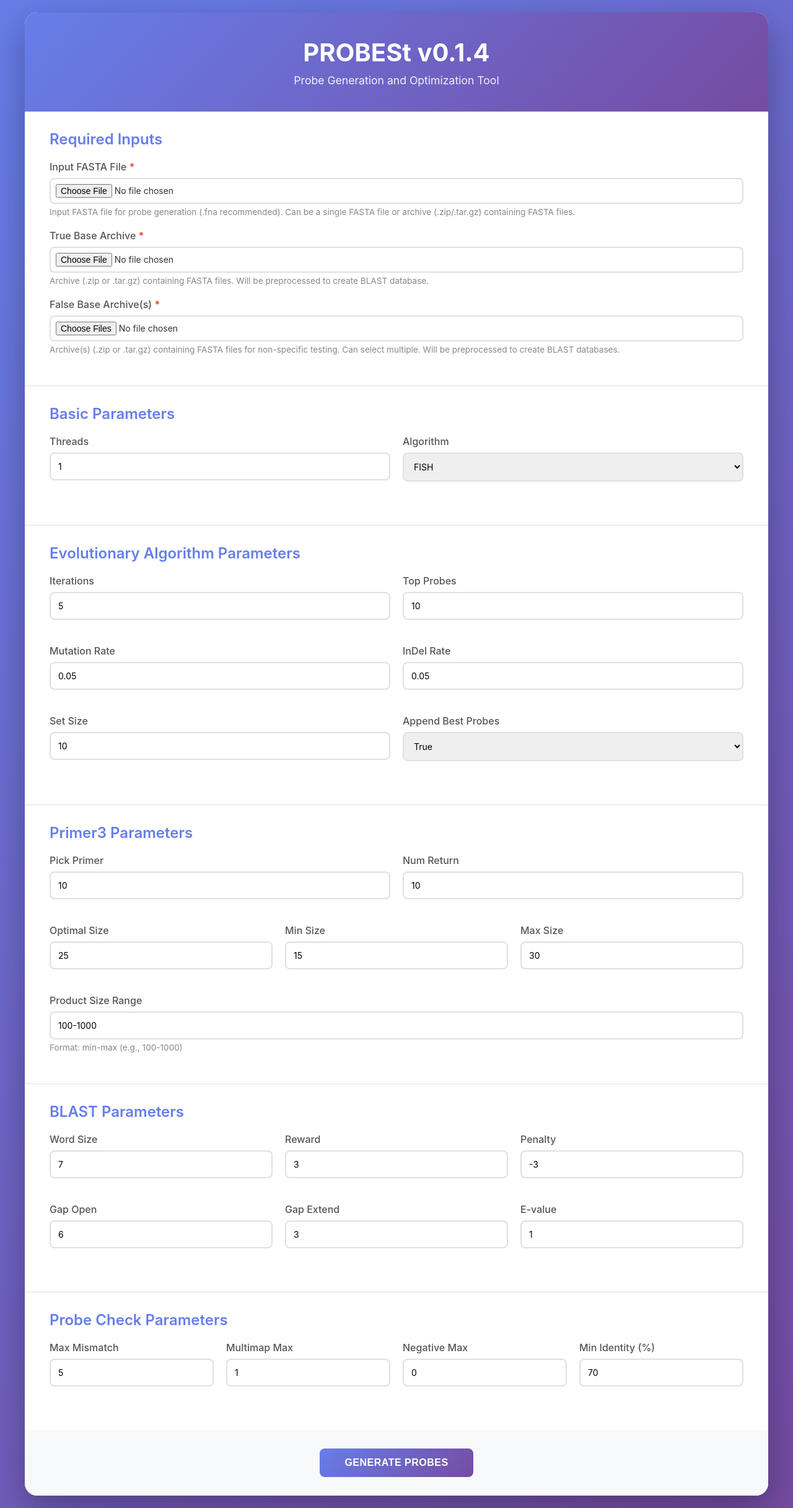
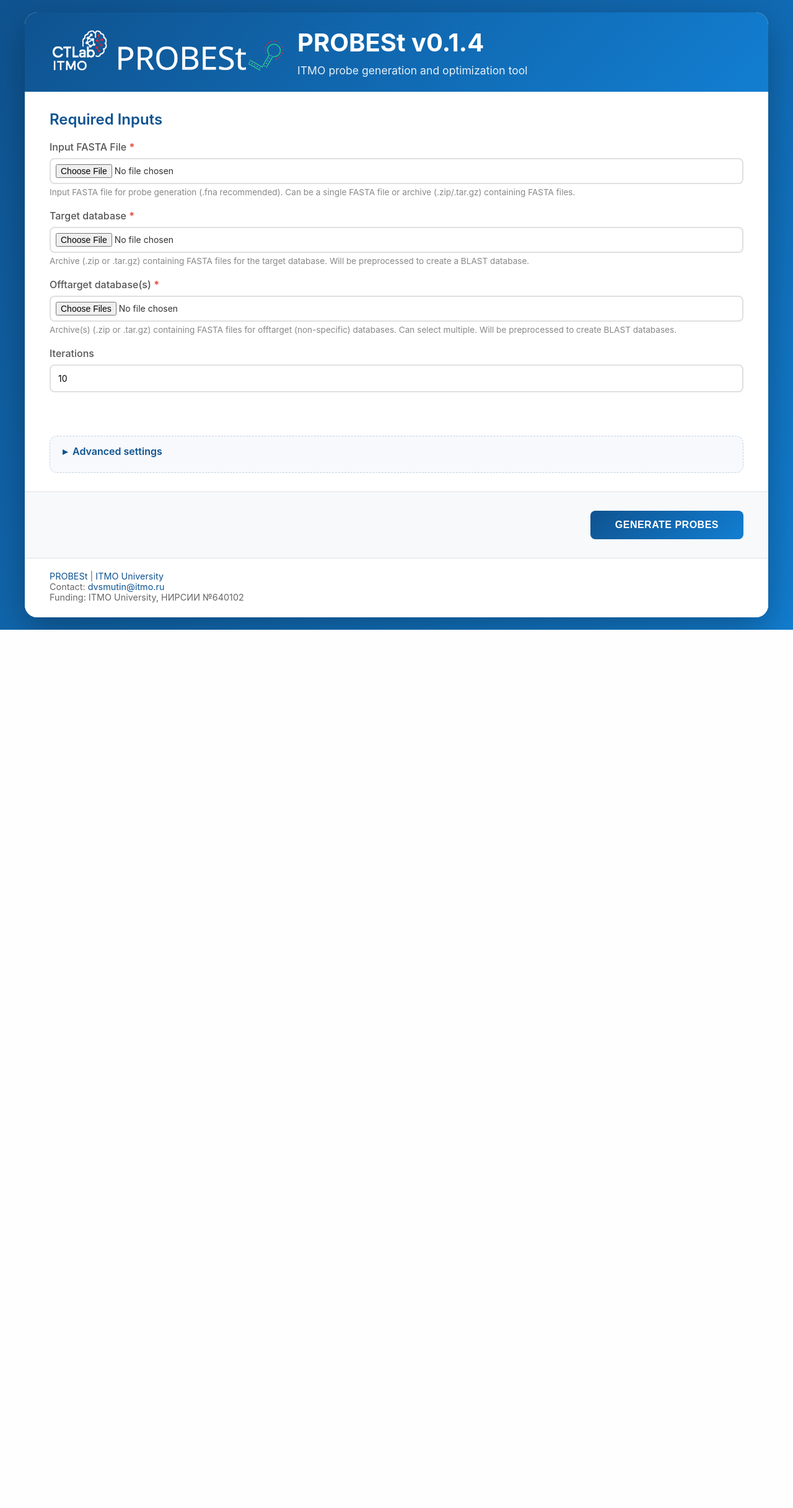
Before and after one commit to CTLab-ITMO/PROBEst, a Flask app: page / in a window 1280 px wide. Shown: the whole page at 62% size. After the commit the page ends 1016 px from the top, so only its background shows below. Run offline with Flask 2, Linux system fonts and the light colour scheme.

Commit message:
update app

```diff
--- a/app/app.py
+++ b/app/app.py
@@ -360,7 +360,7 @@
         # Optional parameters
         args_dict['threads'] = request.form.get('threads', '1')
         args_dict['algorithm'] = request.form.get('algorithm', 'FISH')
-        args_dict['iterations'] = request.form.get('iterations', '5')
+        args_dict['iterations'] = request.form.get('iterations', '10')
         args_dict['top'] = request.form.get('top', '10')
         args_dict['mutation_rate'] = request.form.get('mutation_rate', '0.05')
         args_dict['indel_rate'] = request.form.get('indel_rate', '0.05')
--- a/app/static/script.js
+++ b/app/static/script.js
@@ -5,6 +5,8 @@
     const resultsSection = document.getElementById('resultsSection');
     const resultsContent = document.getElementById('resultsContent');
     const downloadBtn = document.getElementById('downloadBtn');
+    const statusText = document.getElementById('statusText');
+    const progressContainer = document.getElementById('progressContainer');
 
     form.addEventListener('submit', async function(e) {
         e.preventDefault();
@@ -13,6 +15,8 @@
         loadingOverlay.style.display = 'flex';
         resultsSection.style.display = 'none';
         submitBtn.disabled = true;
+        statusText.textContent = 'Waiting to finish...';
+        progressContainer.style.display = 'block';
 
         // Create FormData
         const formData = new FormData(form);
@@ -39,6 +43,7 @@
         } finally {
             loadingOverlay.style.display = 'none';
             submitBtn.disabled = false;
+            progressContainer.style.display = 'none';
         }
     });
 
@@ -78,6 +83,7 @@
 
     function displayResults(topProbes, totalProbes) {
         resultsContent.innerHTML = '';
+        statusText.textContent = 'Completed.';
 
         // Add summary
         const summary = document.createElement('div');
@@ -148,5 +154,6 @@
         resultsContent.appendChild(errorDiv);
         resultsSection.style.display = 'block';
         resultsSection.scrollIntoView({ behavior: 'smooth' });
+        statusText.textContent = 'Error during generation.';
     }
 });
--- a/app/static/style.css
+++ b/app/static/style.css
@@ -6,7 +6,7 @@
 
 body {
     font-family: -apple-system, BlinkMacSystemFont, 'Segoe UI', Roboto, 'Helvetica Neue', Arial, sans-serif;
-    background: linear-gradient(135deg, #667eea 0%, #764ba2 100%);
+    background: linear-gradient(135deg, #0f5390 0%, #127ed1 100%);
     min-height: 100vh;
     padding: 20px;
     color: #333;
@@ -21,11 +21,31 @@
     overflow: hidden;
 }
 
+.logo-title {
+    display: flex;
+    align-items: center;
+    gap: 16px;
+}
+
+.logo {
+    width: 56px;
+    height: 56px;
+    border-radius: 12px;
+    background: rgba(255, 255, 255, 0.15);
+    padding: 6px;
+    object-fit: contain;
+}
+
 header {
-    background: linear-gradient(135deg, #667eea 0%, #764ba2 100%);
+    background: linear-gradient(135deg, #0f5390 0%, #127ed1 100%);
     color: white;
-    padding: 40px;
-    text-align: center;
+    padding: 24px 40px;
+}
+
+.header-inner {
+    display: flex;
+    align-items: center;
+    justify-content: space-between;
 }
 
 header h1 {
@@ -51,7 +71,7 @@
 .form-section h2 {
     font-size: 1.5em;
     margin-bottom: 20px;
-    color: #667eea;
+    color: #0f5390;
     font-weight: 600;
 }
 
@@ -117,8 +137,55 @@
 
 .form-actions {
     padding: 30px 40px;
-    text-align: center;
     background: #f8f9fa;
+    border-top: 1px solid #e0e0e0;
+}
+
+.action-row {
+    display: flex;
+    align-items: center;
+    justify-content: flex-end;
+    gap: 24px;
+}
+
+.status-area {
+    display: flex;
+    flex-direction: column;
+    align-items: flex-start;
+    gap: 6px;
+}
+
+.status-text {
+    font-size: 0.9em;
+    color: #555;
+    min-height: 1.2em;
+}
+
+.progress-container {
+    width: 180px;
+    height: 6px;
+    border-radius: 999px;
+    background: #e1e9f2;
+    overflow: hidden;
+}
+
+.progress-bar {
+    width: 40%;
+    height: 100%;
+    background: linear-gradient(90deg, #0f5390, #127ed1);
+    animation: progress-indeterminate 1.2s infinite;
+}
+
+@keyframes progress-indeterminate {
+    0% {
+        transform: translateX(-100%);
+    }
+    50% {
+        transform: translateX(0%);
+    }
+    100% {
+        transform: translateX(100%);
+    }
 }
 
 .btn {
@@ -134,13 +201,13 @@
 }
 
 .btn-primary {
-    background: linear-gradient(135deg, #667eea 0%, #764ba2 100%);
+    background: linear-gradient(135deg, #0f5390 0%, #127ed1 100%);
     color: white;
 }
 
 .btn-primary:hover {
     transform: translateY(-2px);
-    box-shadow: 0 10px 20px rgba(102, 126, 234, 0.3);
+    box-shadow: 0 10px 20px rgba(15, 83, 144, 0.35);
 }
 
 .btn-primary:active {
@@ -280,11 +347,68 @@
 
 .success-message {
     background: #efe;
-    color: #3c3;
+    color: #248a3d;
     padding: 15px;
     border-radius: 8px;
     margin-bottom: 20px;
-    border-left: 4px solid #3c3;
+    border-left: 4px solid #248a3d;
+}
+
+.advanced-section {
+    margin: 0 40px 30px 40px;
+    border-radius: 12px;
+    border: 1px dashed #c5d3e3;
+    background: #f7f9fc;
+    padding: 0 0 10px 0;
+}
+
+.advanced-section > summary {
+    padding: 14px 20px;
+    cursor: pointer;
+    font-weight: 600;
+    color: #0f5390;
+    list-style: none;
+}
+
+.advanced-section[open] > summary {
+    border-bottom: 1px solid #dde5f0;
+}
+
+.advanced-section > summary::marker,
+.advanced-section > summary::-webkit-details-marker {
+    display: none;
+}
+
+.advanced-section > summary::before {
+    content: '▸';
+    display: inline-block;
+    margin-right: 8px;
+    transition: transform 0.2s ease;
+}
+
+.advanced-section[open] > summary::before {
+    transform: rotate(90deg);
+}
+
+.advanced-section .form-section {
+    padding: 20px 20px 10px 20px;
+}
+
+.footer {
+    padding: 20px 40px 24px 40px;
+    font-size: 0.9em;
+    color: #666;
+    border-top: 1px solid #e0e0e0;
+    background: #fff;
+}
+
+.footer a {
+    color: #0f5390;
+    text-decoration: none;
+}
+
+.footer a:hover {
+    text-decoration: underline;
 }
 
 @media (max-width: 768px) {
--- a/app/templates/index.html
+++ b/app/templates/index.html
@@ -3,14 +3,22 @@
 <head>
     <meta charset="UTF-8">
     <meta name="viewport" content="width=device-width, initial-scale=1.0">
-    <title>PROBESt - Probe Generation Tool</title>
+    <title>PROBESt</title>
+    <link rel="icon" href="{{ url_for('static', filename='probe_icon.ico') }}">
     <link rel="stylesheet" href="{{ url_for('static', filename='style.css') }}">
 </head>
 <body>
     <div class="container">
         <header>
+            <div class="header-inner">
+                <div class="logo-title">
+                    <img src="{{ url_for('static', filename='ctlab_probest_white.png') }}" alt="PROBESt" style="width: 30vw;">
+                    <div>
                         <h1>PROBESt v0.1.4</h1>
-            <p class="subtitle">Probe Generation and Optimization Tool</p>
+                        <p class="subtitle">ITMO probe generation and optimization tool</p>
+                    </div>
+                </div>
+            </div>
         </header>
 
         <form id="probeForm" enctype="multipart/form-data">
@@ -25,17 +33,28 @@
                 </div>
 
                 <div class="form-group">
-                    <label for="true_base_file">True Base Archive <span class="required">*</span></label>
+                    <label for="true_base_file">Target database <span class="required">*</span></label>
                     <input type="file" id="true_base_file" name="true_base_file" accept=".zip,.tar.gz,.tgz,.tar" required>
-                    <small>Archive (.zip or .tar.gz) containing FASTA files. Will be preprocessed to create BLAST database.</small>
+                    <small>Archive (.zip or .tar.gz) containing FASTA files for the target database. Will be preprocessed to create a BLAST database.</small>
                 </div>
 
                 <div class="form-group">
-                    <label for="false_base_files">False Base Archive(s) <span class="required">*</span></label>
+                    <label for="false_base_files">Offtarget database(s) <span class="required">*</span></label>
                     <input type="file" id="false_base_files" name="false_base_files" accept=".zip,.tar.gz,.tgz,.tar" multiple required>
-                    <small>Archive(s) (.zip or .tar.gz) containing FASTA files for non-specific testing. Can select multiple. Will be preprocessed to create BLAST databases.</small>
+                    <small>Archive(s) (.zip or .tar.gz) containing FASTA files for offtarget (non-specific) databases. Can select multiple. Will be preprocessed to create BLAST databases.</small>
+                </div>
+
+                <div class="form-row">
+                    <div class="form-group">
+                        <label for="iterations">Iterations</label>
+                        <input type="number" id="iterations" name="iterations" value="10" min="1">
+                    </div>
                 </div>
             </section>
+
+            <!-- Advanced Settings -->
+            <details class="advanced-section">
+                <summary>Advanced settings</summary>
 
                 <!-- Basic Parameters Section -->
                 <section class="form-section">
@@ -62,11 +81,6 @@
                     <h2>Evolutionary Algorithm Parameters</h2>
 
                     <div class="form-row">
-                    <div class="form-group">
-                        <label for="iterations">Iterations</label>
-                        <input type="number" id="iterations" name="iterations" value="5" min="1">
-                    </div>
-
                         <div class="form-group">
                             <label for="top">Top Probes</label>
                             <input type="number" id="top" name="top" value="10" min="1">
@@ -206,9 +220,18 @@
                         </div>
                     </div>
                 </section>
+            </details>
 
             <div class="form-actions">
-                <button type="submit" id="submitBtn" class="btn btn-primary">Generate Probes</button>
+                <div class="action-row">
+                    <div class="status-area">
+                        <div id="statusText" class="status-text"></div>
+                        <div id="progressContainer" class="progress-container" style="display: none;">
+                            <div class="progress-bar"></div>
+                        </div>
+                    </div>
+                    <button type="submit" id="submitBtn" class="btn btn-primary">Generate probes</button>
+                </div>
             </div>
         </form>
 
@@ -226,6 +249,12 @@
             <div class="loading-spinner"></div>
             <p>Processing... This may take several minutes.</p>
         </div>
+
+        <footer class="footer">
+            <p><a href="https://github.com/CTLab-ITMO/PROBESt">PROBESt</a> | <a href="https://www.itmo.ru">ITMO University</a></p>
+            <p>Contact: <a href="mailto:dvsmutin@itmo.ru">dvsmutin@itmo.ru</a></p>
+            <p>Funding: ITMO University, НИРСИИ №640102</p>
+        </footer>
     </div>
 
     <script src="{{ url_for('static', filename='script.js') }}"></script>
```
Also changed, not shown: other parts of app/static/style.css (+32 -9 lines), setup.py (+4 -7 lines), README.md, app/static/ctlab_probest.jpg (added), app/static/ctlab_probest_white.png (added), app/static/probest_logo.ico (added). Lines whose indentation alone changed are shown as unchanged.
